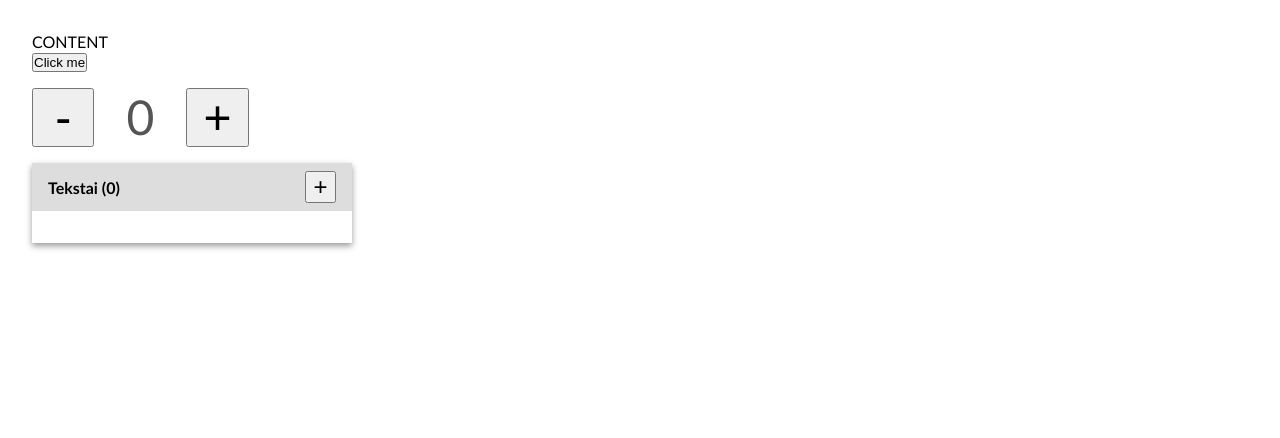
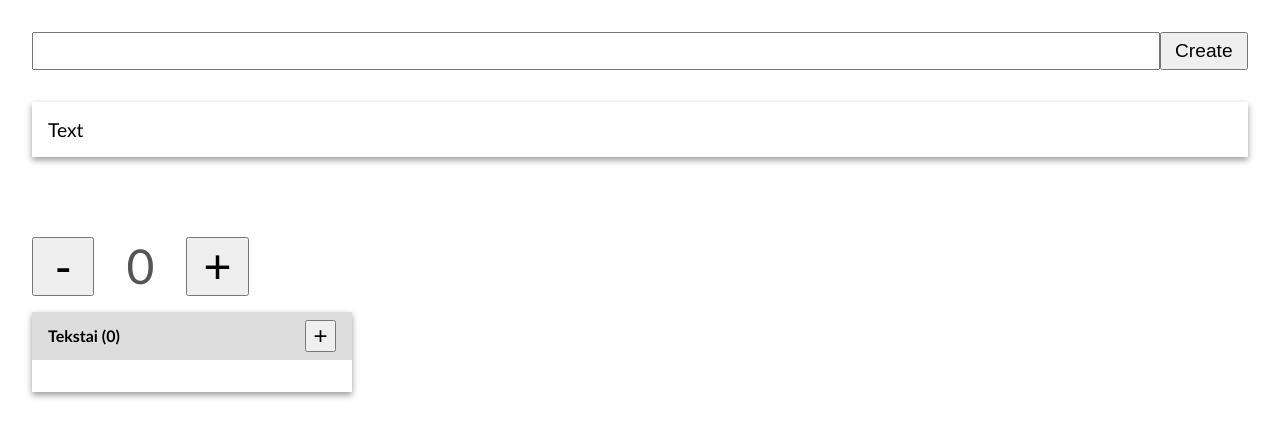
Before and after one commit to front-end-by-rimantas/54-grupe-react-intro, a React (Vite) app: page / in a window 1280 px wide. Shown: the top 438 px of the page. Built offline with nearby package versions, Linux system fonts and the light colour scheme.

Commit message:
Todo style

```diff
--- a/src/components/todo/Todo.jsx
+++ b/src/components/todo/Todo.jsx
@@ -3,8 +3,18 @@ import style from './Todo.module.css';
 export function Todo() {
     return (
         <div className={style.todo}>
-            <p className={style}>CONTENT</p>
-            <button className={style.btn}>Click me</button>
+            <form className={style.form}>
+                <input className={style.input} type="text" />
+                <button className={style.btn} type='submit'>Create</button>
+            </form>
+            <ul className={style.ul}>
+                <li className={style.li}>
+                    <p className={style.p}>Text</p>
+                    <div className={style.actions}>
+                        <button className={style.btn}>Delete</button>
+                    </div>
+                </li>
+            </ul>
         </div>
     );
 }
--- a/src/components/todo/Todo.module.css
+++ b/src/components/todo/Todo.module.css
@@ -1,5 +1,60 @@
 .todo {
+  display: grid;
+  gap: 2rem;
+  width: 100%;
+  margin-bottom: 5rem;
 }
 
-.btn {
+.form {
+  display: grid;
+  grid-template-columns: 1fr auto;
+  width: 100%;
+  font-size: 1.2rem;
 }
+
+.input {
+  font-size: inherit;
+  padding: 0.3em 0.7em;
+}
+
+.form .btn {
+  font-size: inherit;
+  padding: 0.3em 0.7em;
+  cursor: pointer;
+}
+
+.ul {
+  display: grid;
+  gap: 1rem;
+  list-style: none;
+}
+
+.li {
+  padding: 1rem;
+  box-shadow: 0 0.2rem 0.4rem #0006;
+  position: relative;
+}
+
+.p {
+  font-size: 1.2rem;
+  line-height: 1.2em;
+}
+
+.actions {
+  display: none;
+  gap: 1rem;
+  position: absolute;
+  top: 0.5rem;
+  right: 1rem;
+}
+.li:hover .actions {
+  display: flex;
+}
+.actions .btn {
+  font-size: 1rem;
+  padding: 0.3em 0.5em;
+  background-color: red;
+  color: #fff;
+  border: none;
+  cursor: pointer;
+}
```
